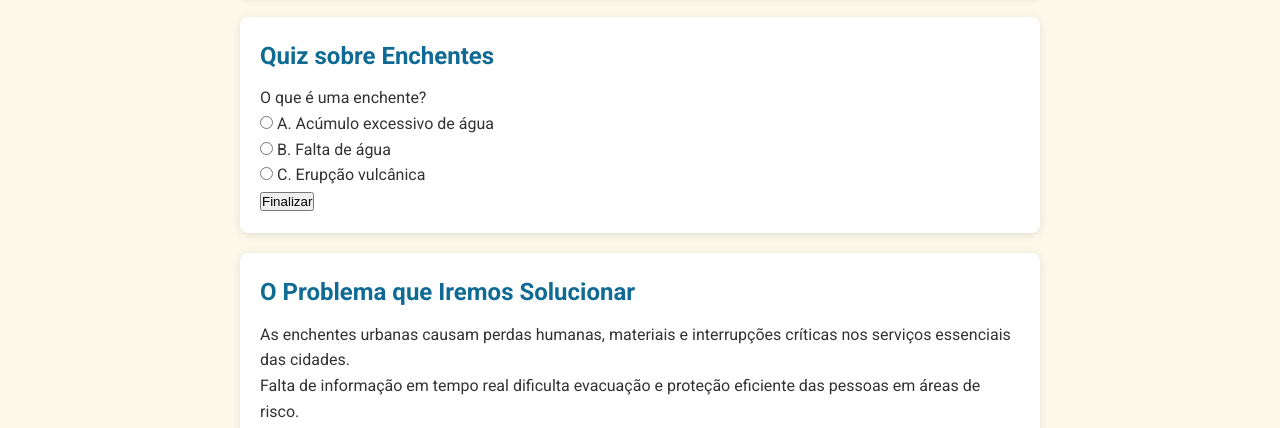
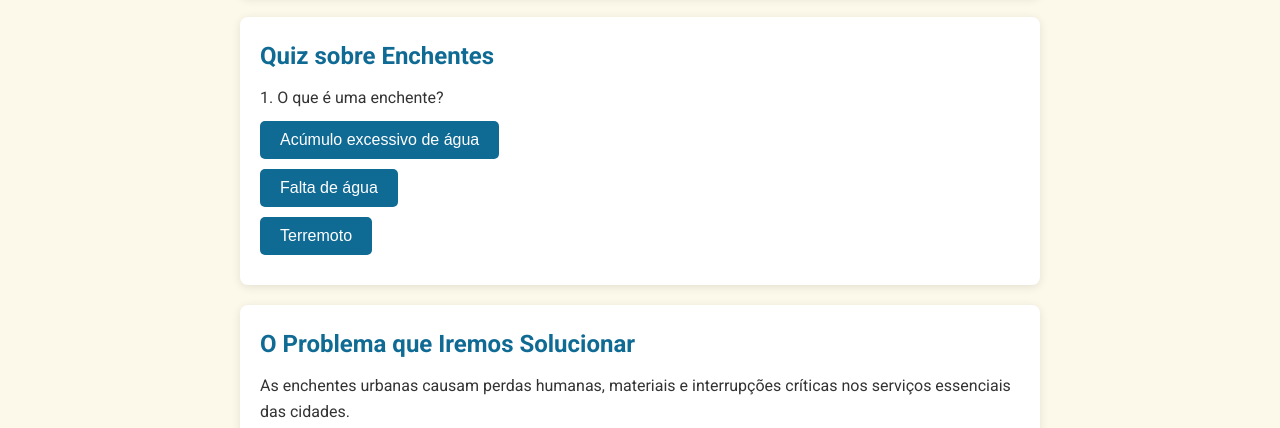
Before and after one commit to foionova/GS-WebDev, a plain HTML site: page index.html in a window 1280 px wide. Shown: the part 349-777 px from the top of the page. Drawn offline with Linux system fonts and the light colour scheme.

Commit message:
adicionando perguntas e style.css ao QUIZ

```diff
--- a/index.html
+++ b/index.html
@@ -46,10 +46,8 @@
         <section id="quiz" class="section">
             <h2>Quiz sobre Enchentes</h2>
             <div id="quiz-container"></div>
-            <button onclick="mostrarResultado()">Finalizar</button>
             <p id="resultado"></p>
         </section>
-
 
         <!--hamburguer responsivo-->
         <div class="hamburger" onclick="toggleMenu()">☰</div>
--- a/scripts.js
+++ b/scripts.js
@@ -25,26 +25,90 @@ function toggleMenu() {
 
 //QUIS
 const perguntas = [
-    { pergunta: "O que é uma enchente?", resposta: "A", opcoes: ["A. Acúmulo excessivo de água", "B. Falta de água", "C. Erupção vulcânica"] },
-    // Adicione mais 9 perguntas
+    {
+        pergunta: "1. O que é uma enchente?",
+        opcoes: ["Acúmulo excessivo de água", "Falta de água", "Terremoto"],
+        resposta: 0
+    },
+    {
+        pergunta: "2. Qual tecnologia ajuda a mapear áreas de risco?",
+        opcoes: ["GIS", "HTML", "Bluetooth"],
+        resposta: 0
+    },
+    {
+        pergunta: "3. O que o BIM representa?",
+        opcoes: ["Modelo de Informação da Construção", "Banco de Dados de Enchentes", "Satélite Espacial"],
+        resposta: 0
+    },
+    {
+        pergunta: "4. Como as pessoas recebem alertas na HydroSafe?",
+        opcoes: ["Telepatia", "Sonoros e visuais via web", "Telegrama"],
+        resposta: 1
+    },
+    {
+        pergunta: "5. Quem é o público-alvo da solução?",
+        opcoes: ["Turistas", "Pessoas em áreas de risco e órgãos públicos", "Jogadores online"],
+        resposta: 1
+    },
+    {
+        pergunta: "6. O que pode ajudar na evacuação segura?",
+        opcoes: ["Mapas interativos e rotas de fuga", "Rádio AM", "Sinais de fumaça"],
+        resposta: 0
+    },
+    {
+        pergunta: "7. Enchentes causam impactos em:",
+        opcoes: ["Serviços essenciais", "Plantas aquáticas", "Satélites espaciais"],
+        resposta: 0
+    },
+    {
+        pergunta: "8. O que facilita a colaboração cidadã?",
+        opcoes: ["Redes sociais e aplicativos", "TV a cabo", "Telefone fixo"],
+        resposta: 0
+    },
+    {
+        pergunta: "9. A HydroSafe visa:",
+        opcoes: ["Reduzir danos e salvar vidas", "Vender eletrônicos", "Oferecer turismo em rios"],
+        resposta: 0
+    },
+    {
+        pergunta: "10. Como o cidadão pode agir?",
+        opcoes: ["Ignorar os alertas", "Se informar e agir rápido", "Esperar as águas baixarem sozinhas"],
+        resposta: 1
+    }
 ]
 
+let perguntaAtual = 0;
+let pontuacao = 0;
+
 const quizContainer = document.getElementById('quiz-container')
-perguntas.forEach((q, i) => {
-    const div = document.createElement('div')
-    div.innerHTML = `<p>${q.pergunta}</p>${q.opcoes.map((op, j) => `
-        <label><input type="radio" name="q${i}" value="${op[0]}"> ${op}</label><br>`).join('')}`
-    quizContainer.appendChild(div)
-});
+const resultado = document.getElementById('resultado')
 
-function mostrarResultado() {
-    let acertos = 0
-    perguntas.forEach((q, i) => {
-        const resposta = document.querySelector(`input[name="q${i}"]:checked`)
-        if (resposta && resposta.value === q.resposta) acertos++
-    })
-    document.getElementById('resultado').innerText = `Você acertou ${acertos} de ${perguntas.length}`
+function carregarPergunta() {
+    const q = perguntas[perguntaAtual];
+    quizContainer.innerHTML = `
+        <p>${q.pergunta}</p>
+        <ul>
+            ${q.opcoes.map((op, i) => `
+                <li><button onclick="verificarResposta(${i})">${op}</button></li>
+            `).join('')}
+        </ul>
+    `
 }
+
+function verificarResposta(selecionada) {
+    if (selecionada === perguntas[perguntaAtual].resposta) {
+        pontuacao++
+    }
+    perguntaAtual++
+    if (perguntaAtual < perguntas.length) {
+        carregarPergunta()
+    } else {
+        quizContainer.innerHTML = ""
+        resultado.innerText = `Você acertou ${pontuacao} de ${perguntas.length} perguntas.`
+    }
+}
+
+carregarPergunta()
 
 //personalizacao com icone
 function mudarFundo(cor) {
--- a/style.css
+++ b/style.css
@@ -141,3 +141,27 @@ footer {
     margin: 5px;
     cursor: pointer;
 }
+/* estilizando o quiz */
+#quiz-container ul {
+    list-style: none;
+    padding: 0;
+}
+
+#quiz-container li {
+    margin: 10px 0;
+}
+
+#quiz-container button {
+    padding: 10px 20px;
+    font-size: 1em;
+    border: none;
+    background-color: #0f6a94;
+    color: white;
+    border-radius: 5px;
+    cursor: pointer;
+    transition: background-color 0.3s;
+}
+
+#quiz-container button:hover {
+    background-color: #0c5475;
+}
```
